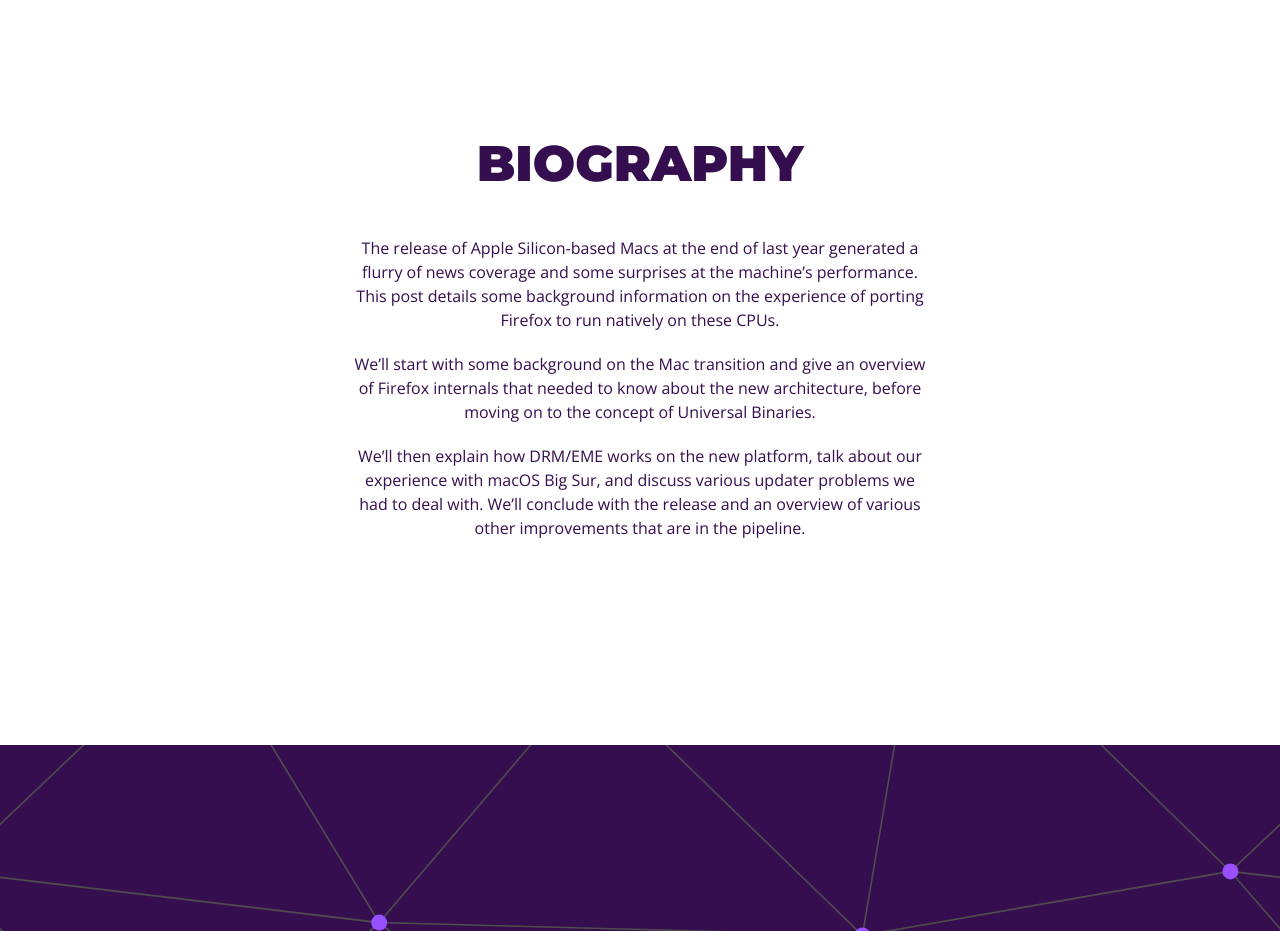
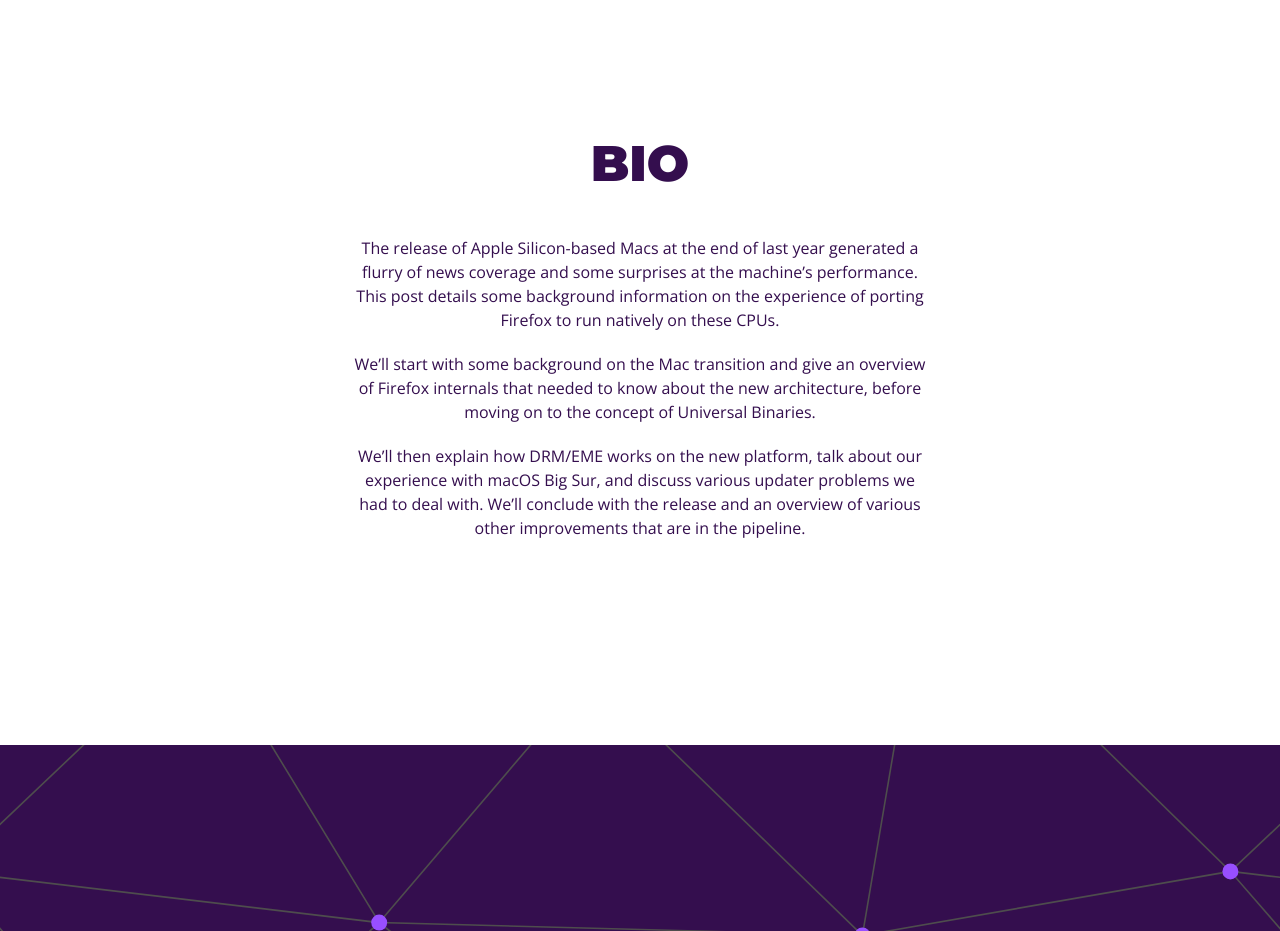
Before and after one commit to RafeuLopo/landingpage-curso, a plain HTML site: page index.html in a window 1280 px wide. Shown: the part 920-1851 px from the top of the page. Drawn offline with nearby package versions, Linux system fonts and the light colour scheme.

Commit message:
Update index.html

```diff
--- a/index.html
+++ b/index.html
@@ -57,7 +57,7 @@
 
     <section class="section white-bg" id="biography">
         <div class="main-content bio">
-            <h2>Biography</h2>
+            <h2>Bio</h2>
             <p>The release of Apple Silicon-based Macs at the end of last year generated a flurry of news coverage and
                 some
                 surprises at the machine’s performance. This post details some background information on the experience
```
